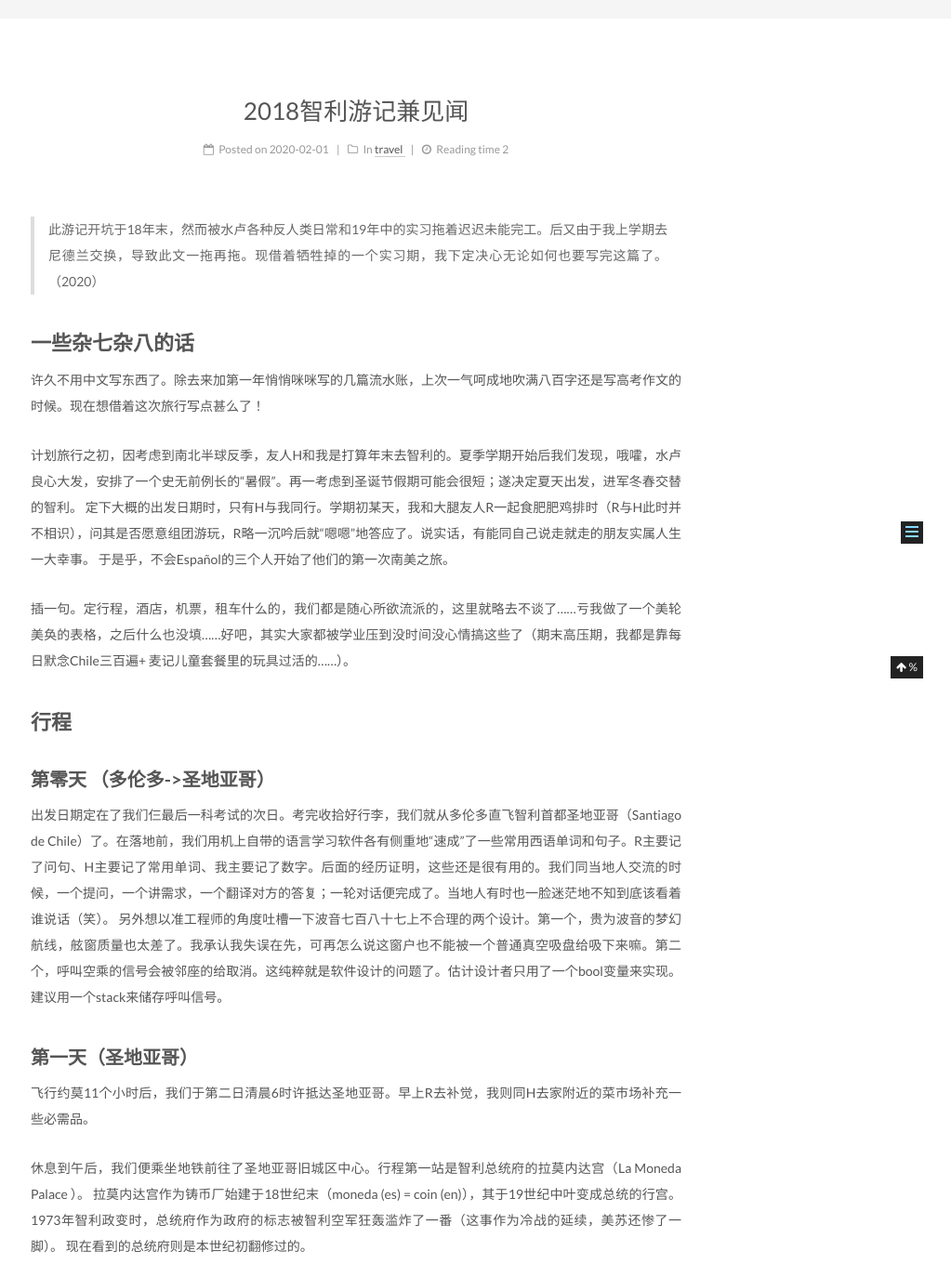
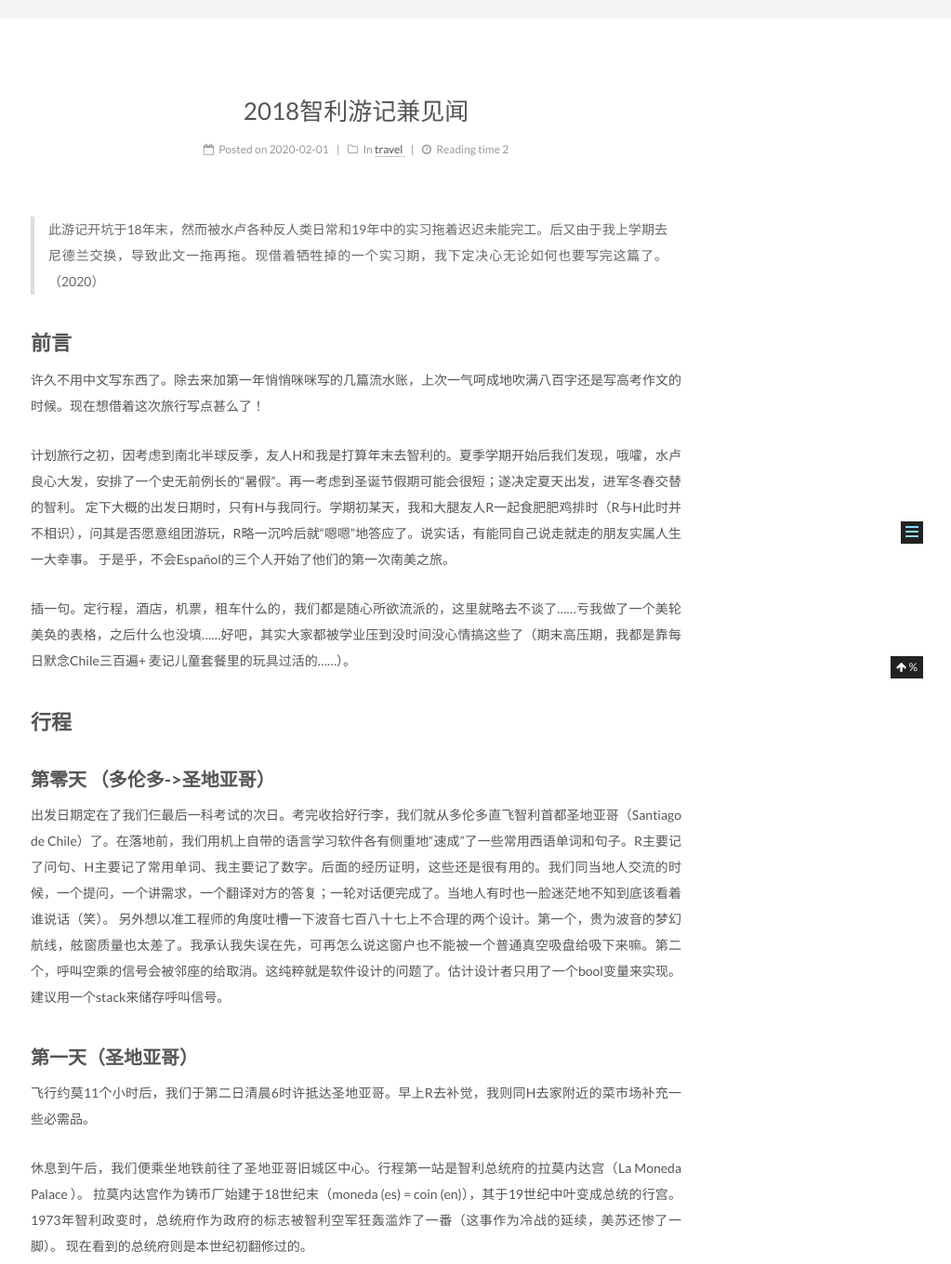
Before and after one commit to pwyq/blog, a Jekyll site: the page built from _posts/2020-02-01-Chile-travels.md, in a window 1280 px wide. Shown: the part 270-1630 px from the top of the page at 93% size, without its empty margins (257-1280 px from the left). Built offline with Jekyll 4.4.1, drawn with Linux system fonts in a browser that asks for light colours; grey boxes are pictures that could not be loaded.

Commit message:
Update 2020-02-01-Chile-travels.md

```diff
--- a/_posts/2020-02-01-Chile-travels.md
+++ b/_posts/2020-02-01-Chile-travels.md
@@ -14,7 +14,7 @@ tags:
 
 
 
-## 一些杂七杂八的话
+## 前言
 许久不用中文写东西了。除去来加第一年悄悄咪咪写的几篇流水账，上次一气呵成地吹满八百字还是写高考作文的时候。现在想借着这次旅行写点甚么了！
 
 计划旅行之初，因考虑到南北半球反季，友人H和我是打算年末去智利的。夏季学期开始后我们发现，哦嚯，水卢良心大发，安排了一个史无前例长的“暑假”。再一考虑到圣诞节假期可能会很短；遂决定夏天出发，进军冬春交替的智利。
```
